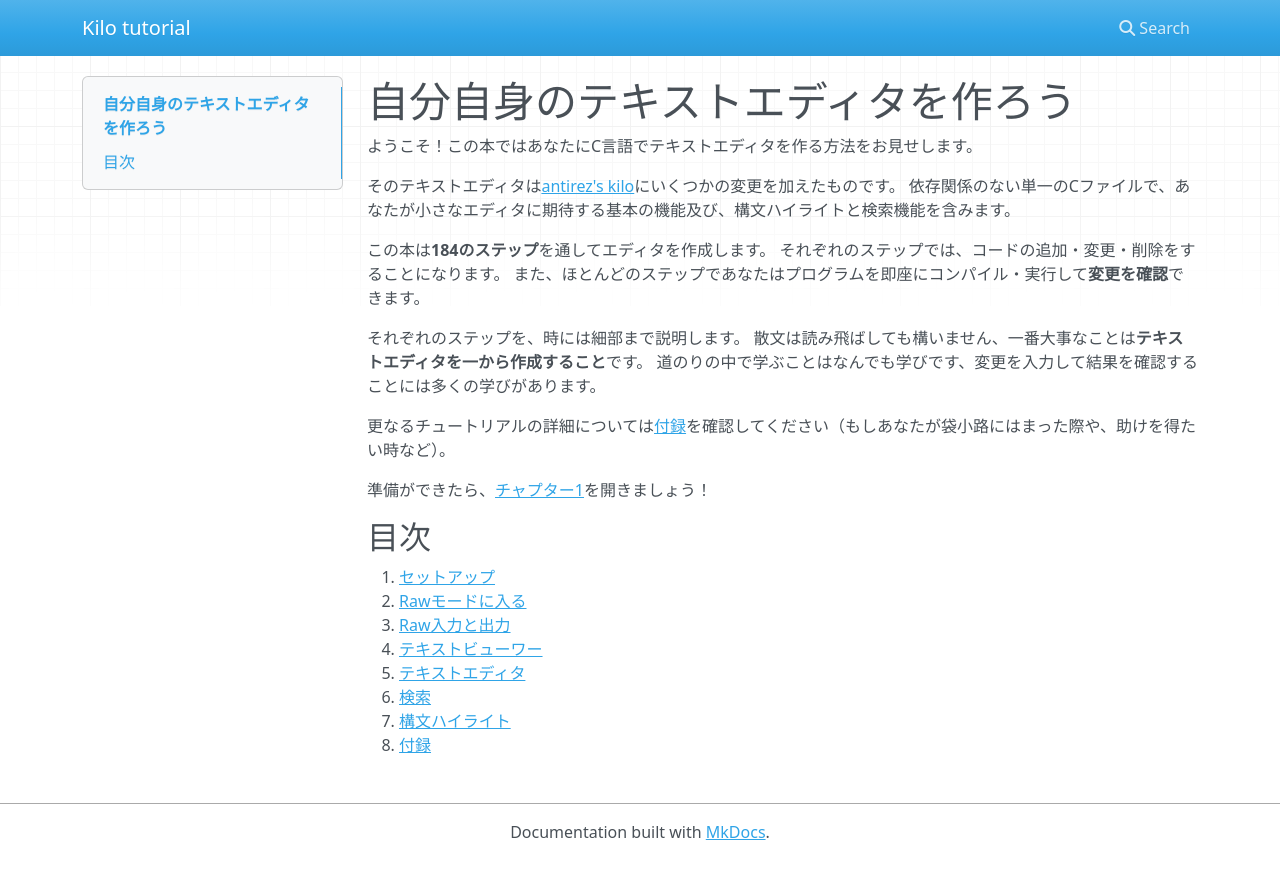
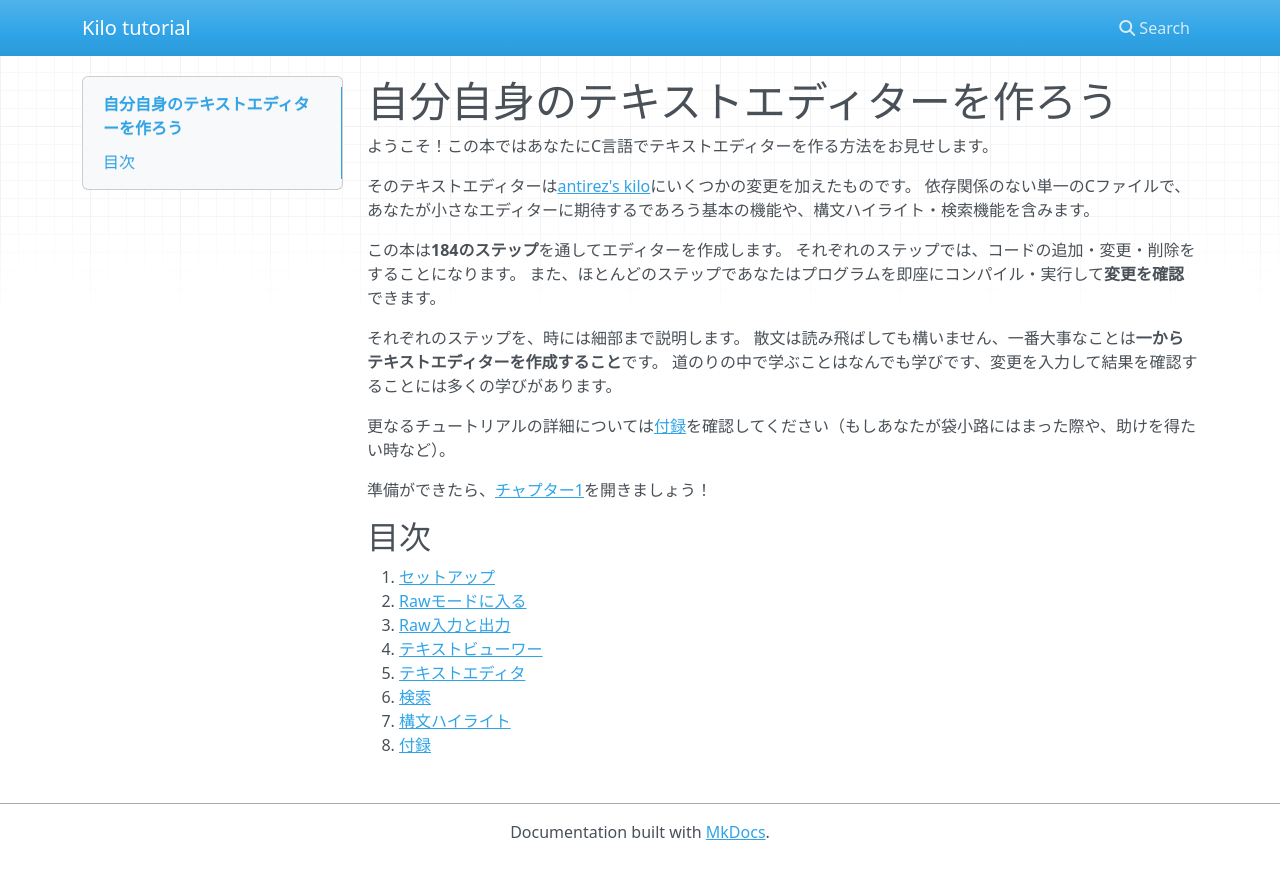
Before and after one commit to kat0h/kilo-tutorial-ja, an MkDocs documentation site: the page built from docs/index.md, in a window 1280 px wide. Shown: the top 879 px of the page. Built offline with MkDocs 1.6.1, drawn with Linux system fonts in a browser that asks for light colours; nearby versions of some CDN libraries.

Commit message:
fix index.md

```diff
--- a/docs/index.md
+++ b/docs/index.md
@@ -1,21 +1,21 @@
-# 自分自身のテキストエディタを作ろう
+# 自分自身のテキストエディターを作ろう
 
-ようこそ！この本ではあなたにC言語でテキストエディタを作る方法をお見せします。
+ようこそ！この本ではあなたにC言語でテキストエディターを作る方法をお見せします。
 
-そのテキストエディタは[antirez's kilo](http://antirez.com/news/108)にいくつかの変更を加えたものです。
-依存関係のない単一のCファイルで、あなたが小さなエディタに期待する基本の機能及び、構文ハイライトと検索機能を含みます。
+そのテキストエディターは[antirez's kilo](http://antirez.com/news/108)にいくつかの変更を加えたものです。
+依存関係のない単一のCファイルで、あなたが小さなエディターに期待するであろう基本の機能や、構文ハイライト・検索機能を含みます。
 
-この本は**184のステップ**を通してエディタを作成します。
+この本は**184のステップ**を通してエディターを作成します。
 それぞれのステップでは、コードの追加・変更・削除をすることになります。
 また、ほとんどのステップであなたはプログラムを即座にコンパイル・実行して**変更を確認**できます。
 
 それぞれのステップを、時には細部まで説明します。
-散文は読み飛ばしても構いません、一番大事なことは**テキストエディタを一から作成すること**です。
+散文は読み飛ばしても構いません、一番大事なことは**一からテキストエディターを作成すること**です。
 道のりの中で学ぶことはなんでも学びです、変更を入力して結果を確認することには多くの学びがあります。
 
 更なるチュートリアルの詳細については[付録]()を確認してください（もしあなたが袋小路にはまった際や、助けを得たい時など）。
 
-準備ができたら、[チャプター1]()を開きましょう！
+準備ができたら、[チャプター1](./contents/01setup)を開きましょう！
 
 ## 目次
 1. [セットアップ]()
```
